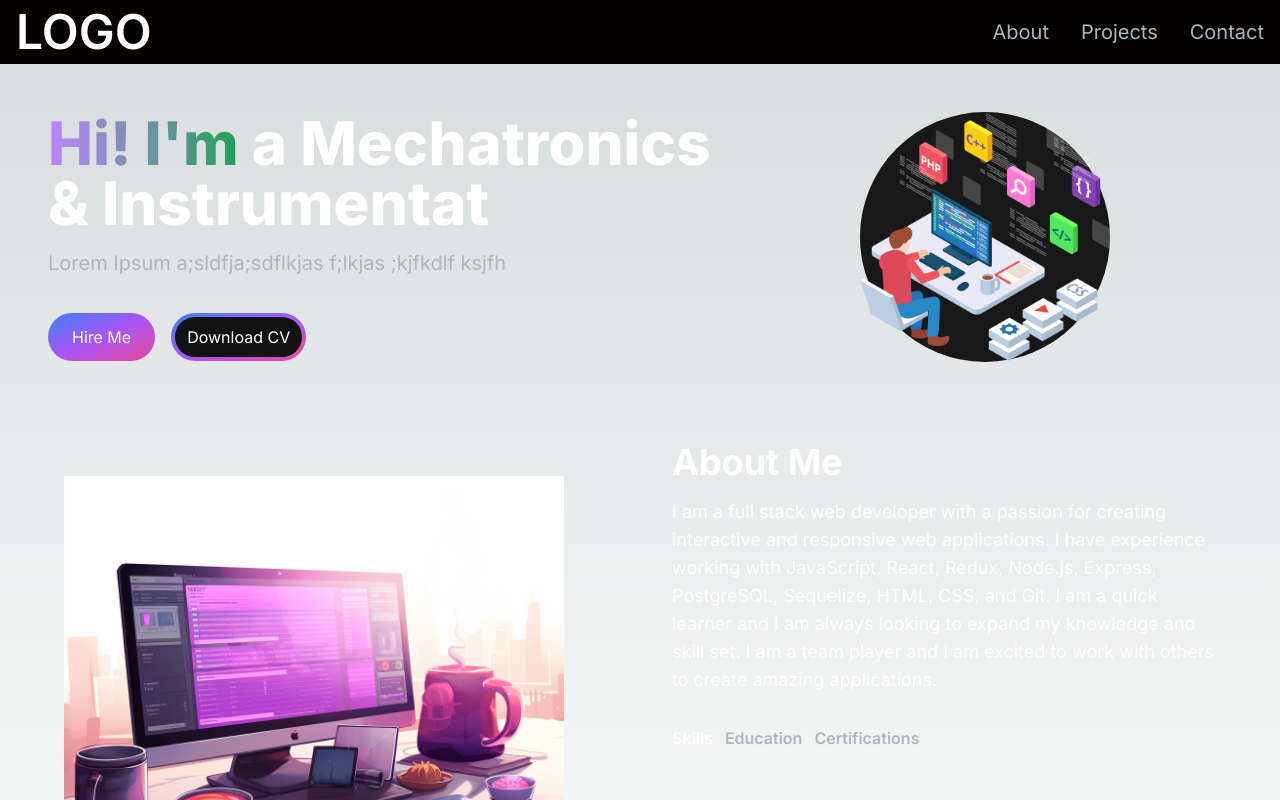
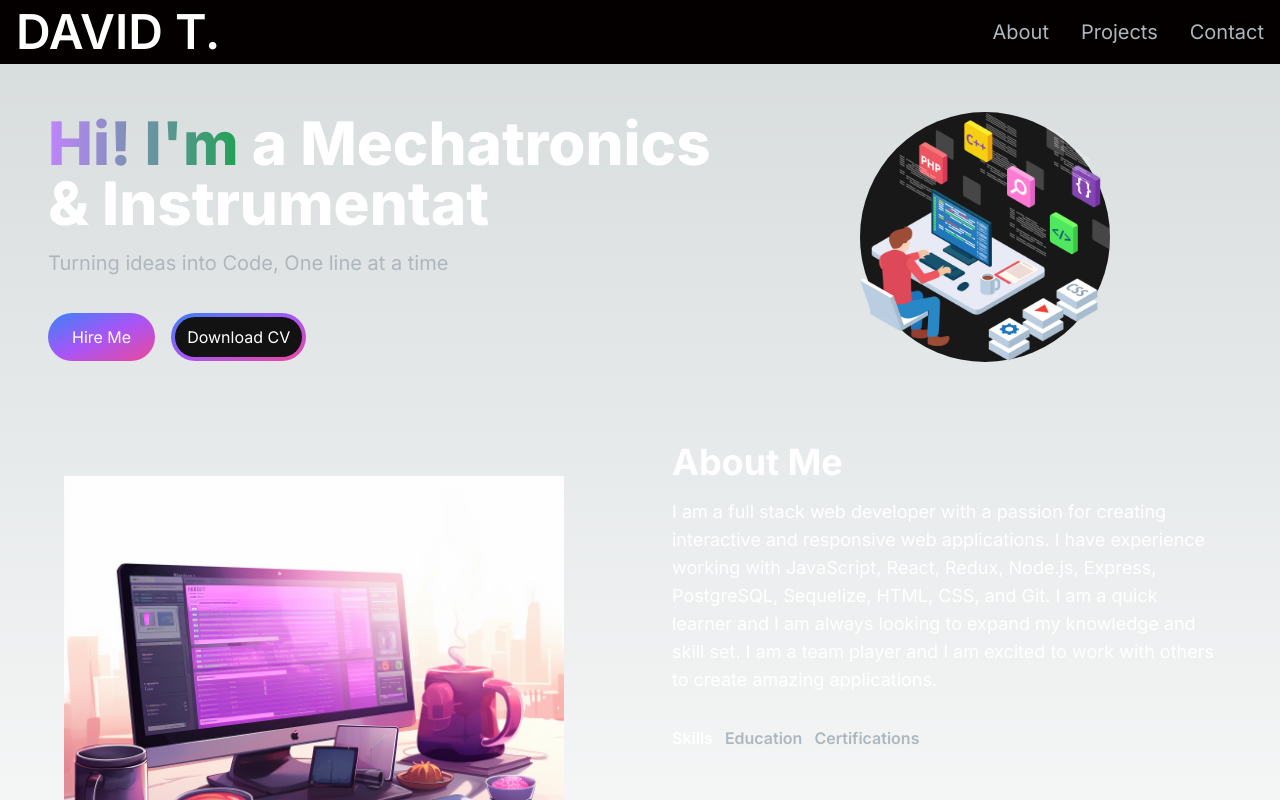
Before and after one commit to DavidT-sudo/v1-portfolio, a Next.js app: page / in a window 1280 px wide. Shown: the top 800 px of the page. Built offline with nearby package versions, Linux system fonts and the light colour scheme.

Commit message:
fix: add name and hero text

```diff
--- a/app/components/Hero.jsx
+++ b/app/components/Hero.jsx
@@ -30,7 +30,7 @@ const Hero = () => {
             />
           </h1>
           <p className="text-[#ADB7BE] text-base sm:text-lg lg:text-xl mb-6">
-            Lorem Ipsum a;sldfja;sdflkjas f;lkjas ;kjfkdlf ksjfh
+            Turning ideas into Code, One line at a time
           </p>
           <div>
             <button className="px-6 py-3 w-full sm:w-fit rounded-full mr-4 bg-gradient-to-br from-blue-500 via-purple-500 to-pink-500 hover:bg-slage-200 text-white">
--- a/app/components/Navbar.jsx
+++ b/app/components/Navbar.jsx
@@ -29,7 +29,7 @@ const Navbar = () => {
     <nav className="fixed top-0 right-0 left-0 z-10 bg-[#050000] bg-opacity-100">
       <div className="flex flex-wrap items-center justify-between mx-auto px-4 py-2">
         <Link href='/' className="text-2xl md:text-5xl text-white font-semibold">
-            LOGO
+            DAVID T.
         </Link>
         <div className="mobile-menu block md:hidden">
           {
```
Also changed, not shown: 1 other file (tests, documents, lock files or other folders).
